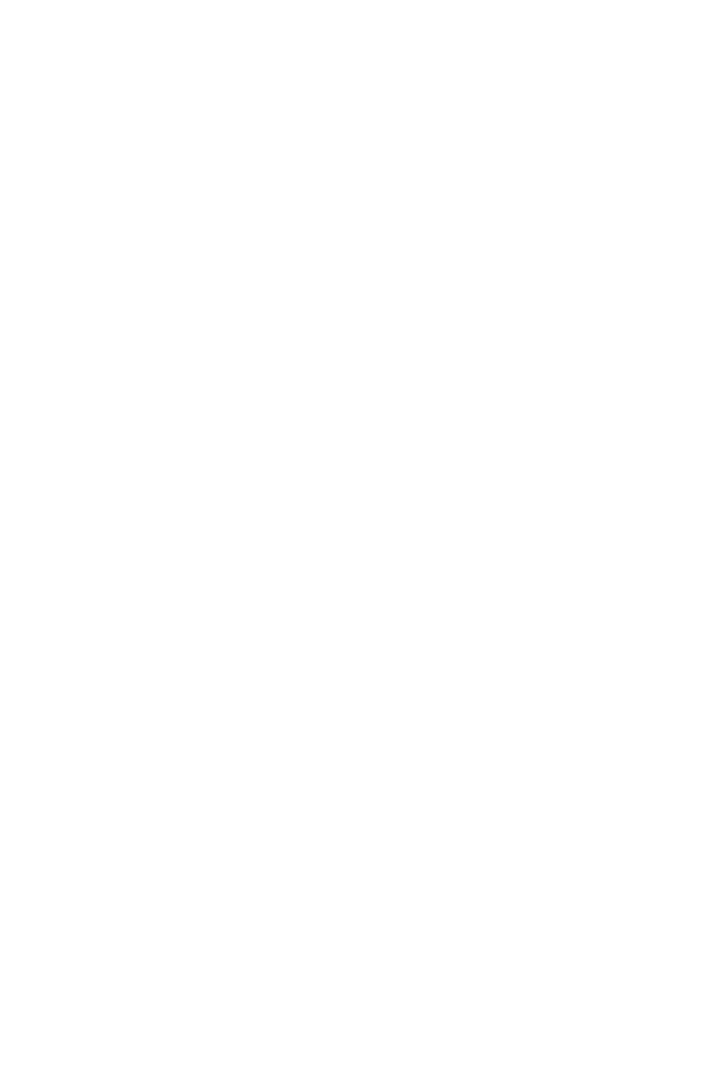
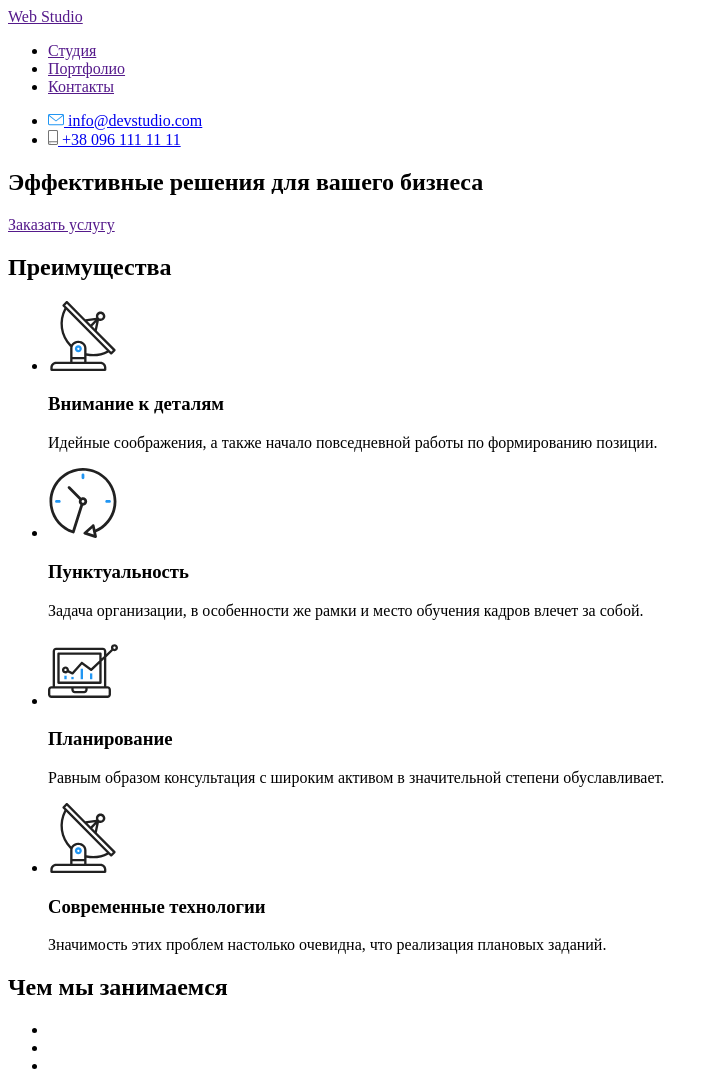
Before and after one commit to Fedyna-Nataliia/goit-markup-hw-01, a plain HTML site: page index.html in a window 1280 px wide. Shown: the whole page, without its empty margins (0-717 px from the left). Before the commit the page ends 800 px from the top, so only its background shows below. Drawn offline with Linux system fonts and the light colour scheme.

Commit message:
добавляє 1,2 і початок 3 секції

```diff
--- a/index.html
+++ b/index.html
@@ -7,5 +7,90 @@
 </head>
 <body>
 
+    <!--Шапка сайта-->
+    <header>
+        <nav>
+        <a href="">
+            Web Studio
+        </a>
+
+        <ul>
+            <li><a href="">Студия</a></li>
+            <li><a href="">Портфолио</a></li>
+            <li><a href="">Контакты</a></li>
+        </ul>
+
+        <ul>
+            <li>
+                <a href="./index.html">
+                    <img src="./images/envelope.svg" alt="электронная почта">
+                    info@devstudio.com
+                </a>
+            </li>
+            <li>
+                <a href="./index.html">
+                    <img src="./images/smartphone.svg" alt="телефон">
+                    +38 096 111 11 11
+                </a>
+          </ul>
+        </nav>
+    </header>
+
+    <main>
+        <!-- Герой -->
+        <section>
+          <h1>Эффективные решения для вашего бизнеса</h1>
+          <a href="">Заказать услугу</a>
+
+          <!-- Преимущества -->
+        <section>
+          <h2>Преимущества</h2>
+          <ul>
+              <li>
+                <img src="./images/antenna.svg" alt="антенна" />
+                <h3>Внимание к деталям</h3>
+            <p>
+                Идейные соображения, а также начало повседневной работы по формированию позиции.
+            </p>
+              </li>
+              <li>
+                <img src="./images/clock.svg" alt="часы" />
+                <h3>Пунктуальность</h3>
+            <p>
+                Задача организации, в особенности же рамки и место обучения кадров влечет за собой.
+            </p>
+              </li>
+              <li>
+                <img src="./images/diagram.svg" alt="диаграмма" />
+                <h3>Планирование</h3>
+            <p>
+                Равным образом консультация с широким активом в значительной степени обуславливает.
+            </p>
+              </li>
+              <li>
+                <img src="./images/antenna.svg" alt="астронавт" />
+                <h3>Современные технологии</h3>
+            <p>
+                Значимость этих проблем настолько очевидна, что реализация плановых заданий.
+            </p>
+              </li>
+          </ul>
+
+          <!-- Чем мы занимаемся -->
+      <section>
+        <h2>Чем мы занимаемся</h2>
+        <ul>
+            <li></li>
+            <li></li>
+            <li></li>
+        </ul>
+
+
+
+        </section>
+
+
+
+
 </body>
 </html>
```
Also changed, not shown: images/antenna.svg (added), images/clock.svg (added), images/diagram.svg (added), images/envelope.svg (added), images/smartphone.svg (added).
